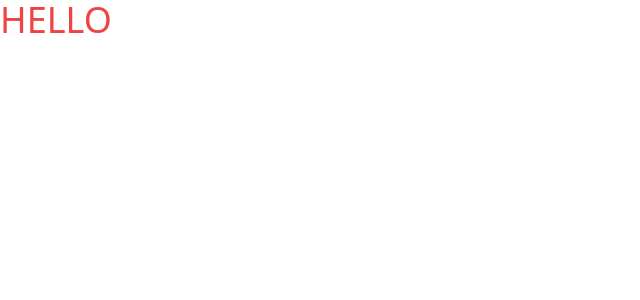
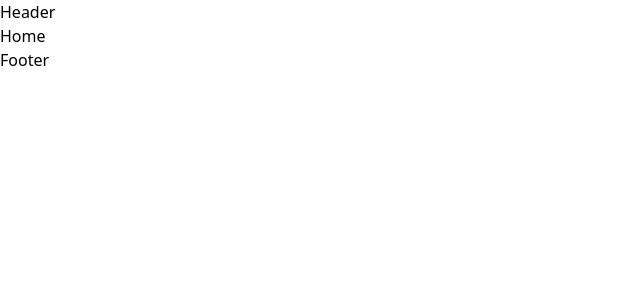
Before and after one commit to RazvanConstantin1/homezz, a React (Vite) app: page / in a window 1280 px wide. Shown: the top 300 px of the page, without its empty margins (0-640 px from the left). Built offline with nearby package versions, Linux system fonts and the light colour scheme.

Commit message:
set up the routes

```diff
--- /dev/null
+++ b/src/components/InstaShop.jsx
@@ -0,0 +1,7 @@
+import React from "react";
+
+const InstaShop = () => {
+  return <div>InstaShop</div>;
+};
+
+export default InstaShop;
--- a/src/main.jsx
+++ b/src/main.jsx
@@ -1,11 +1,47 @@
 import { StrictMode } from "react";
 import { createRoot } from "react-dom/client";
+import { createBrowserRouter, RouterProvider } from "react-router-dom";
+import RootLayout from "./routes/RootLayout.jsx";
+import NotFoundPage from "./routes/NotFoundPage.jsx";
+import Home from "./routes/Home.jsx";
+import Cart from "./routes/Cart.jsx";
+import Shop from "./routes/Shop.jsx";
+import Contact from "./routes/Contact.jsx";
+import About from "./routes/About.jsx";
+
 import "./index.css";
+
+const router = createBrowserRouter([
+  {
+    element: <RootLayout />,
+    errorElement: <NotFoundPage />,
+    children: [
+      {
+        path: "/",
+        element: <Home />,
+      },
+      {
+        path: "/cart",
+        element: <Cart />,
+      },
+      {
+        path: "/shop",
+        element: <Shop />,
+      },
+      {
+        path: "/contact",
+        element: <Contact />,
+      },
+      {
+        path: "/about",
+        element: <About />,
+      },
+    ],
+  },
+]);
 
 createRoot(document.getElementById("root")).render(
   <StrictMode>
-    <div>
-      <h1 className="text-red-500 text-4xl">HELLO</h1>
-    </div>
+    <RouterProvider router={router} />
   </StrictMode>
 );
--- /dev/null
+++ b/src/routes/About.jsx
@@ -0,0 +1,7 @@
+import React from "react";
+
+const About = () => {
+  return <div>About</div>;
+};
+
+export default About;
--- a/src/routes/Home.jsx
+++ b/src/routes/Home.jsx
@@ -0,0 +1,7 @@
+import React from "react";
+
+const Home = () => {
+  return <div>Home</div>;
+};
+
+export default Home;
--- a/src/routes/rootLayout.jsx
+++ b/src/routes/rootLayout.jsx
@@ -1,7 +1,16 @@
 import React from "react";
+import { Outlet } from "react-router-dom";
+import Header from "../common/Header.jsx";
+import Footer from "../common/Footer.jsx";
 
-const rootLayout = () => {
-  return <div>rootLayout</div>;
+const RootLayout = () => {
+  return (
+    <div>
+      <Header />
+      <Outlet />
+      <Footer />
+    </div>
+  );
 };
 
-export default rootLayout;
+export default RootLayout;
```
Also changed, not shown: src/components/Offer.jsx (added).
